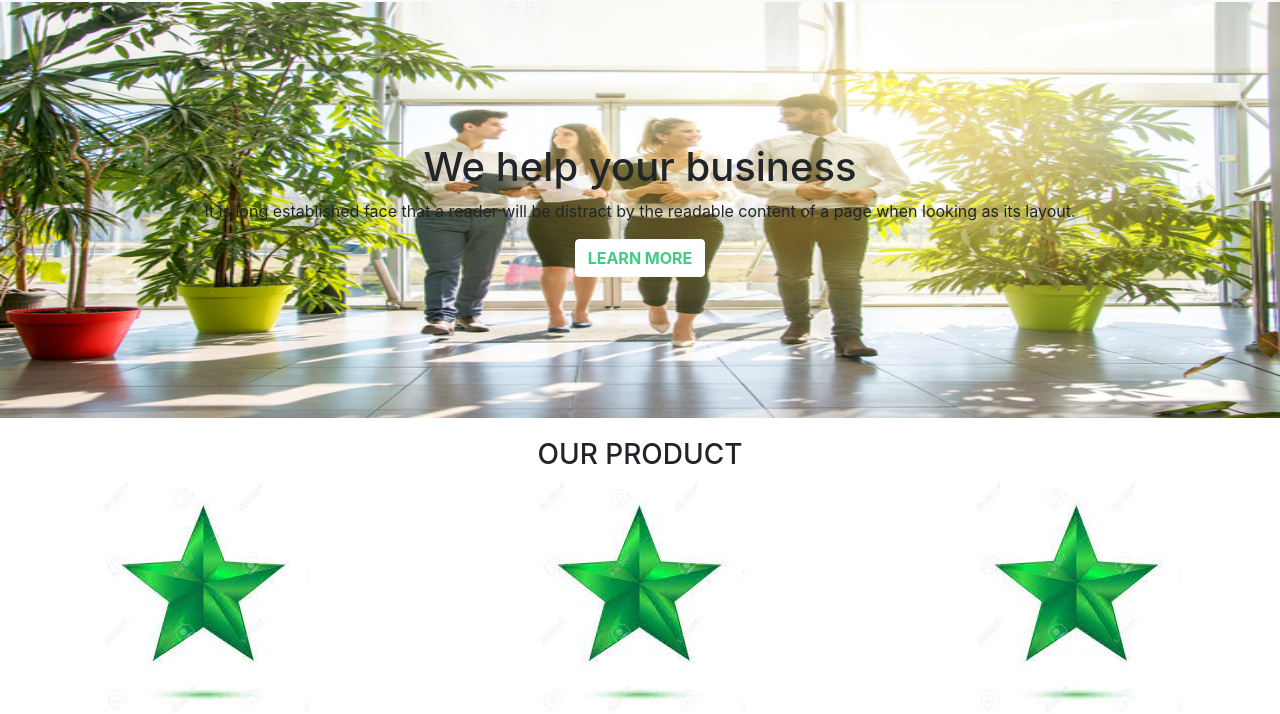
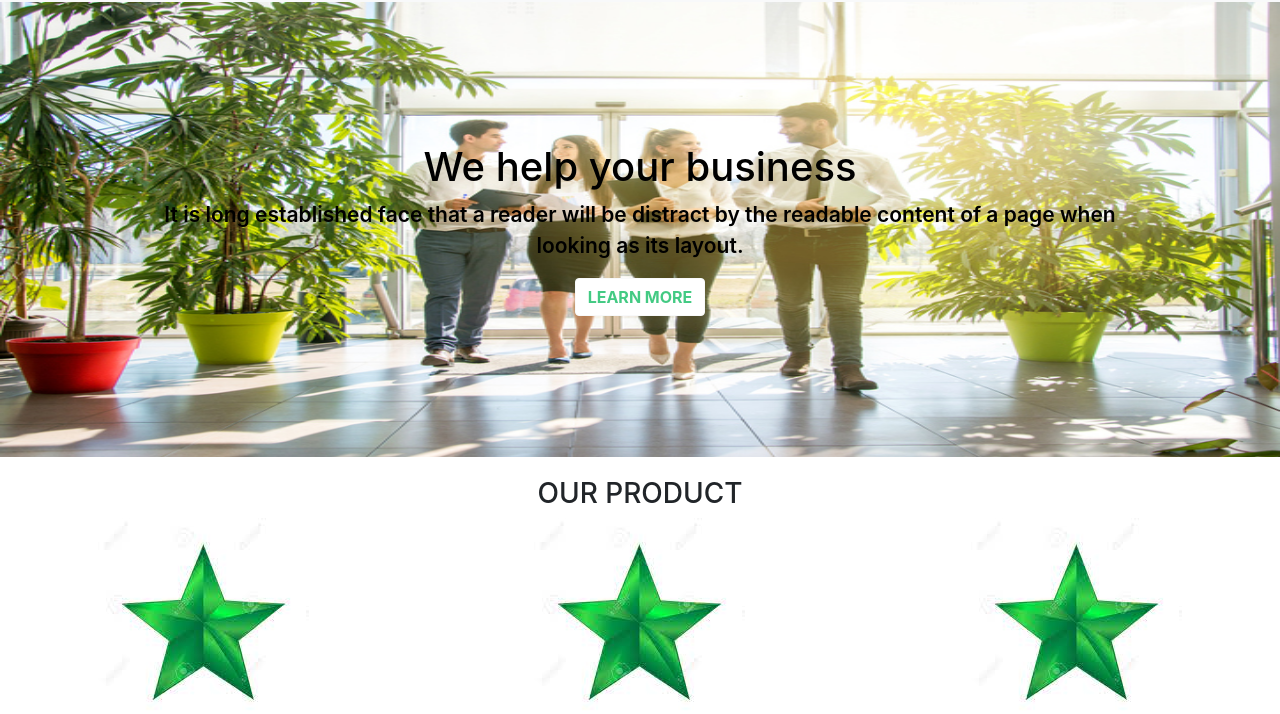
Before and after one commit to surbhipatel2002/nature, a plain HTML site: page index.html in a window 1280 px wide. Shown: the part 84-798 px from the top of the page. Drawn offline with nearby package versions, Linux system fonts and the light colour scheme.

Commit message:
change text color

```diff
--- a/css/business.css
+++ b/css/business.css
@@ -50,6 +50,14 @@
 }
 .chess-img{
     height: 100px;
+}
+.black-font{
+    color: black;
+}
+.black-p{
+    color: black;
+    font-weight: 600;
+    font-size: 21px;
 }
 
 .round-images{
--- a/index.html
+++ b/index.html
@@ -42,8 +42,8 @@
         </nav>
 
         <div class="first_section">
-            <h1>We help your business</h1>
-            <p>It is long established face that a reader will be distract by the readable content of a page when looking
+            <h1 class="black-font">We help your business</h1>
+            <p class="black-p">It is long established face that a reader will be distract by the readable content of a page when looking
                 as its layout.</p>
             <button class="btn btn-light black-botton">LEARN MORE</button>
         </div>
```
